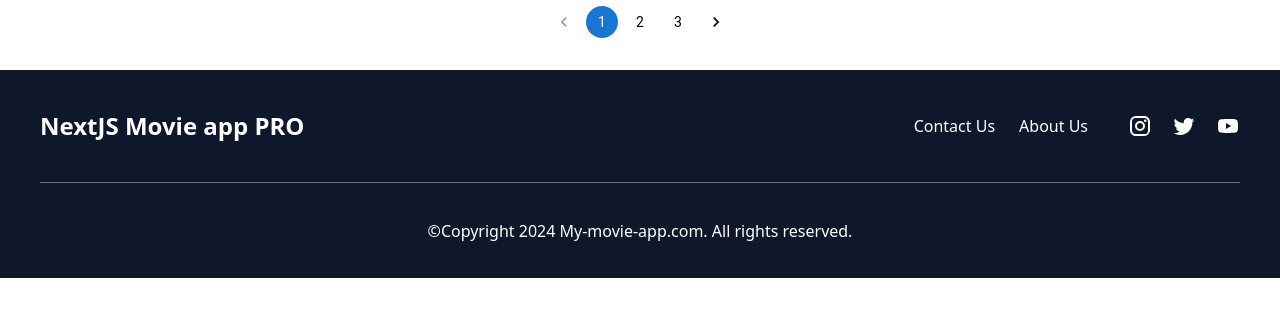
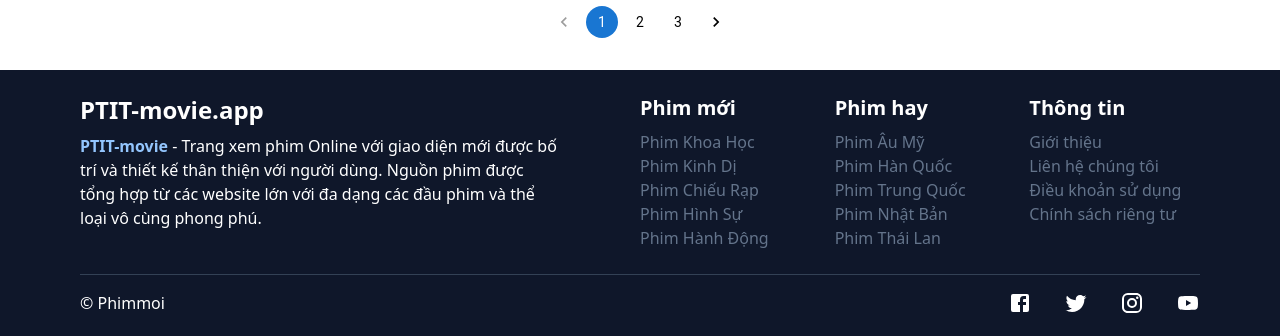
Before and after one commit to Nguyenquocquy0311/my-movie-app, a Next.js app: page / in a window 1280 px wide. Shown: the part 2017-2353 px from the top of the page. Before the commit the page ends 2295 px from the top, so only its background shows below. Built offline with nearby package versions, Linux system fonts and the light colour scheme.

Commit message:
footer-v2

```diff
--- a/components/common/footer.tsx
+++ b/components/common/footer.tsx
@@ -1,31 +1,65 @@
 import React from 'react';
 import classNames from 'classnames';
-import { useSelector } from 'react-redux';
-import { getDarkMode } from '@/slices/redux';
-import { Instagram, Twitter, YouTube } from '@mui/icons-material';
+import { Facebook, Twitter, Instagram, YouTube } from '@mui/icons-material';
 
 const Footer = () => {
-    const isDarkMode = useSelector(getDarkMode);
 
     return (
-        <div className={classNames('h-auto','bg-slate-900 text-white')}>
-            <div className={classNames('flex px-10 items-center justify-between h-28')}>
-                <div className='text-[24px] font-bold'>NextJS Movie app PRO</div>
-                <div className='flex items-center space-x-4'>
-                    <ul className='flex space-x-6 mx-6'>
-                        <li className='flex items-center'>Contact Us</li>
-                        <li className='flex items-center'>About Us</li>
-                    </ul>
-                    <div className='flex space-x-5'>
-                        <Instagram className='hover:text-slate-500 cursor-pointer' />
-                        <Twitter className='hover:text-slate-500 cursor-pointer' />
-                        <YouTube className='hover:text-slate-500 cursor-pointer' />
+        <div className={classNames('h-auto', 'bg-slate-900 text-white')}>
+            <div className='px-20 py-6'>
+                <div className='flex justify-between'>
+                    <div className='w-1/2'>
+                        <div className='max-w-[480px]'>
+                            <div className='text-2xl font-bold'>PTIT-movie.app</div>
+                            <p className='mt-2'>
+                                <span className='font-bold text-blue-300'>PTIT-movie</span> - Trang xem phim Online với giao diện mới được bố trí và thiết kế thân thiện với người dùng. Nguồn phim được tổng hợp từ các website lớn với đa dạng các đầu phim và thể loại vô cùng phong phú.
+                            </p>
+                        </div>
+                    </div>
+                    <div className='w-1/2 flex space-x-6'>
+                        <div className='w-1/3'>
+                            <div className='text-xl font-bold'>Phim mới</div>
+                            <ul className='mt-2'>
+                                <li className='text-slate-500'>Phim Khoa Học</li>
+                                <li className='text-slate-500'>Phim Kinh Dị</li>
+                                <li className='text-slate-500'>Phim Chiếu Rạp</li>
+                                <li className='text-slate-500'>Phim Hình Sự</li>
+                                <li className='text-slate-500'>Phim Hành Động</li>
+                            </ul>
+                        </div>
+                        <div className='w-1/3'>
+                            <div className='text-xl font-bold'>Phim hay</div>
+                            <ul className='mt-2'>
+                                <li className='text-slate-500'>Phim Âu Mỹ</li>
+                                <li className='text-slate-500'>Phim Hàn Quốc</li>
+                                <li className='text-slate-500'>Phim Trung Quốc</li>
+                                <li className='text-slate-500'>Phim Nhật Bản</li>
+                                <li className='text-slate-500'>Phim Thái Lan</li>
+                            </ul>
+                        </div>
+                        <div className='w-1/3'>
+                        <div className='text-xl font-bold'>Thông tin</div>
+                        <ul className='mt-2'>
+                            <li className='text-slate-500'><a href='/policy'>Giới thiệu</a></li>
+                            <li className='text-slate-500'>Liên hệ chúng tôi</li>
+                            <li className='text-slate-500'>Điều khoản sử dụng</li>
+                            <li className='text-slate-500'>Chính sách riêng tư</li>
+                        </ul>
+                    </div>
                     </div>
                 </div>
-            </div>
 
-            <div className='flex items-center justify-center border-t-[0.1px] border-t-slate-500 h-24 px-5 w-[150vh] mx-auto'>
-                ©Copyright 2024 My-movie-app.com. All rights reserved.
+                <div className='mt-6 flex justify-between border-t border-slate-700 pt-4'>
+                    <div className='w-full'>
+                        © Phimmoi
+                    </div>
+                    <div className='flex space-x-8 justify-center'>
+                        <Facebook className='hover:text-blue-400 cursor-pointer' />
+                        <Twitter className='hover:text-blue-300 cursor-pointer' />
+                        <Instagram className='hover:text-pink-300 cursor-pointer' />
+                        <YouTube className='hover:text-red-500 cursor-pointer' />
+                    </div>
+                </div>
             </div>
         </div>
     );
--- a/components/pages/WatchMoviePage.tsx
+++ b/components/pages/WatchMoviePage.tsx
@@ -20,13 +20,14 @@ export default function WatchMoviePage() {
       <Header />
       <div className="pt-28 px-6 pb-4">
         <iframe
-          width="100%"
+          width="1200"
           height="600"
           src={`https://www.youtube.com/embed/${videoId}`}
           title={currentFilm.title}
           frameBorder="0"
           allow="accelerometer; autoplay; clipboard-write; encrypted-media; gyroscope; picture-in-picture"
           allowFullScreen
+          className='mx-auto'
         />
         <div className='comment-by-fb mt-10 mx-24 h-[200px]'>
           {/* Header */}
--- /dev/null
+++ b/pages/policy.tsx
@@ -0,0 +1,12 @@
+import React from 'react';
+
+const Policy = () => {
+
+    return (
+        <div>
+            Bá hiếu óc chó
+       </div>
+    );
+};
+
+export default Policy;
```
